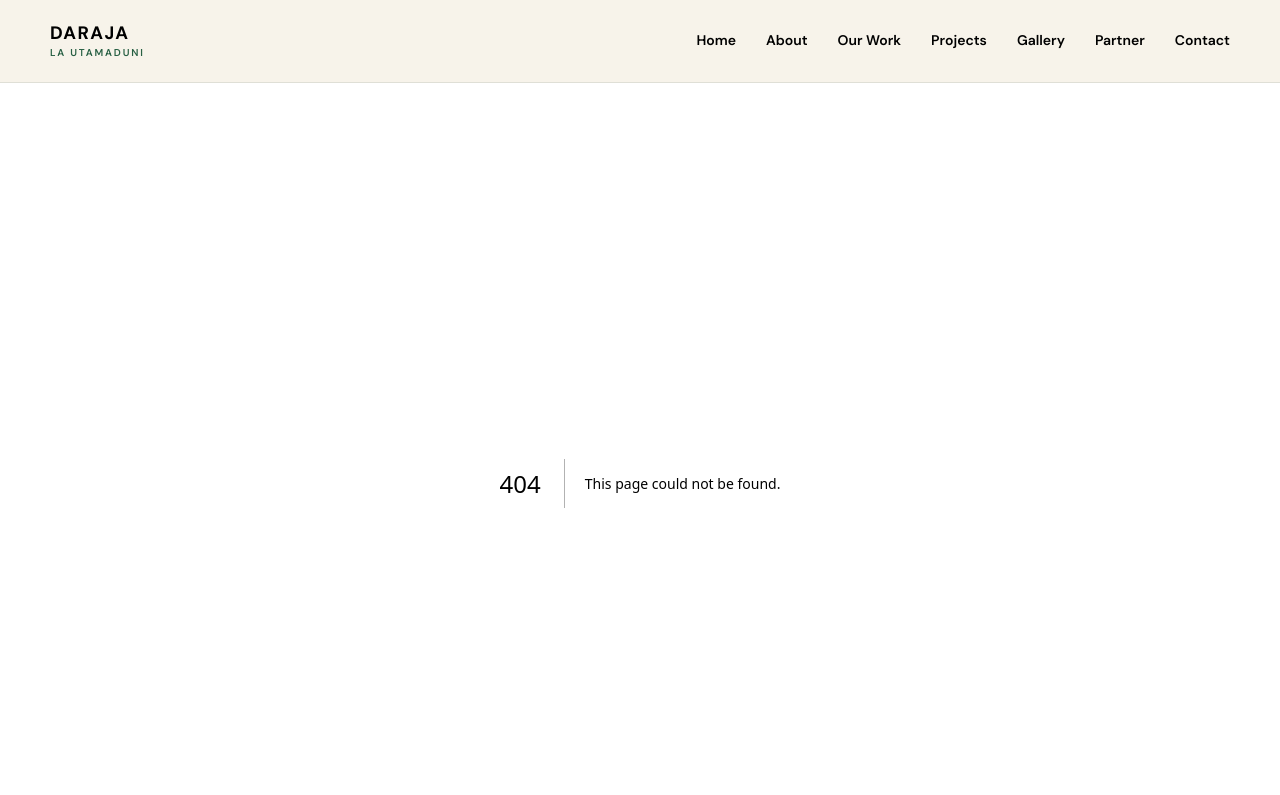
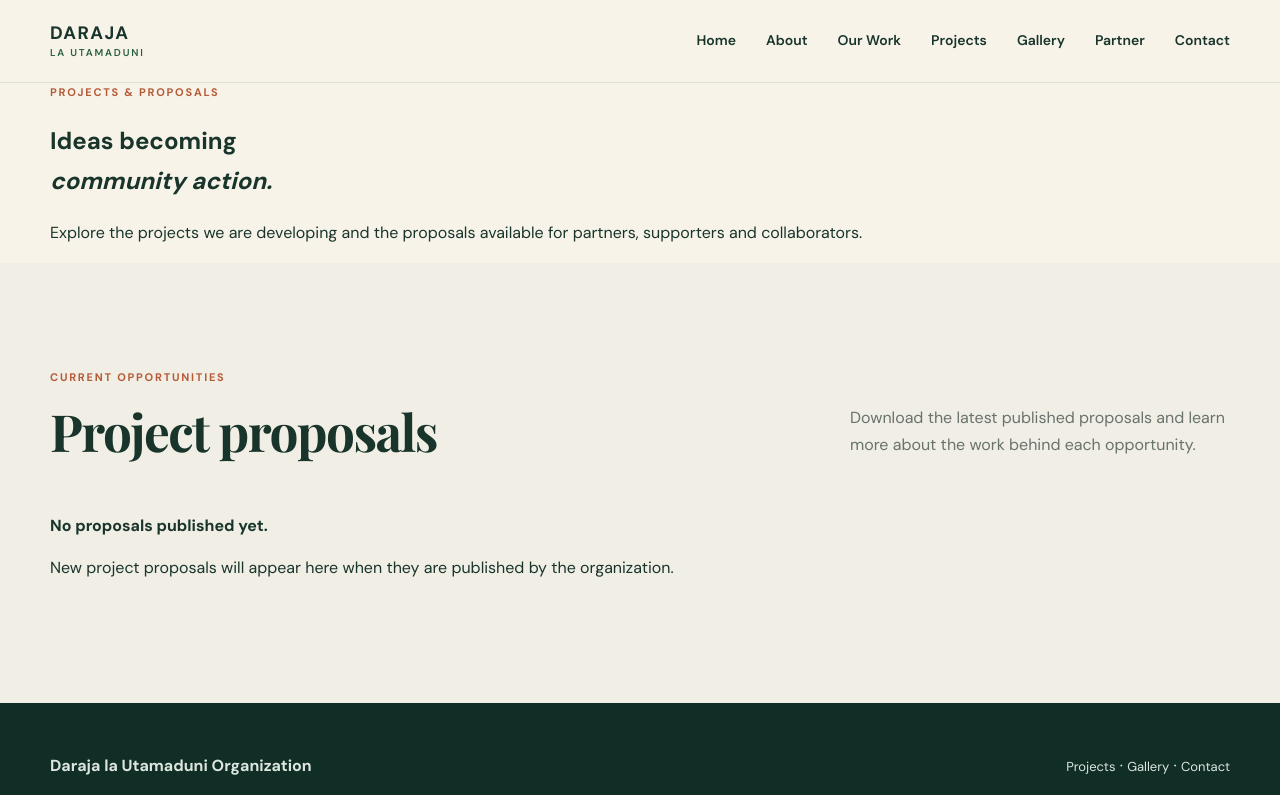
Before and after one commit to WilsonUrassa/darajalautamaduniorganization, a Next.js app: page /projects in a window 1280 px wide. Before the commit this address had no page. Shown: the top 795 px of the page. Built offline with nearby package versions, Linux system fonts and the light colour scheme; no server answers; the database is empty; a web font is replaced by a local one.

Commit message:
Create redesigned public projects and proposals page

```diff
--- /dev/null
+++ b/app/projects/page.tsx
@@ -0,0 +1,12 @@
+'use client';
+
+import { useEffect, useState } from 'react';
+import { supabase } from '../../lib/supabaseClient';
+
+type Proposal = { id:string; title:string; description:string|null; file_url:string; file_name:string; created_at:string };
+
+export default function ProjectsPage(){
+  const [items,setItems]=useState<Proposal[]>([]); const [loading,setLoading]=useState(true);
+  useEffect(()=>{supabase.from('project_proposals').select('id,title,description,file_url,file_name,created_at').eq('published',true).order('created_at',{ascending:false}).then(({data})=>{setItems(data||[]);setLoading(false)})},[]);
+  return <main className="content-page"><section className="page-hero"><div className="container"><p className="eyebrow">Projects & proposals</p><h1>Ideas becoming<br/><em>community action.</em></h1><p>Explore the projects we are developing and the proposals available for partners, supporters and collaborators.</p></div></section><section className="section section-soft"><div className="container"><div className="section-heading"><div><p className="eyebrow">Current opportunities</p><h2>Project proposals</h2></div><p>Download the latest published proposals and learn more about the work behind each opportunity.</p></div>{loading?<p>Loading proposals…</p>:items.length===0?<div className="empty-state"><strong>No proposals published yet.</strong><p>New project proposals will appear here when they are published by the organization.</p></div>:<div className="proposal-list">{items.map((item,i)=><article className="proposal-card" key={item.id}><span className="programme-number">{String(i+1).padStart(2,'0')}</span><div><h3>{item.title}</h3><p>{item.description||'Project proposal from Daraja la Utamaduni Organization.'}</p><small>Published {new Date(item.created_at).toLocaleDateString()}</small></div><a className="download-link" href={item.file_url} target="_blank" rel="noreferrer">Download <span>↓</span><small>{item.file_name}</small></a></article>)}</div>}</div></section></main>
+}
```
